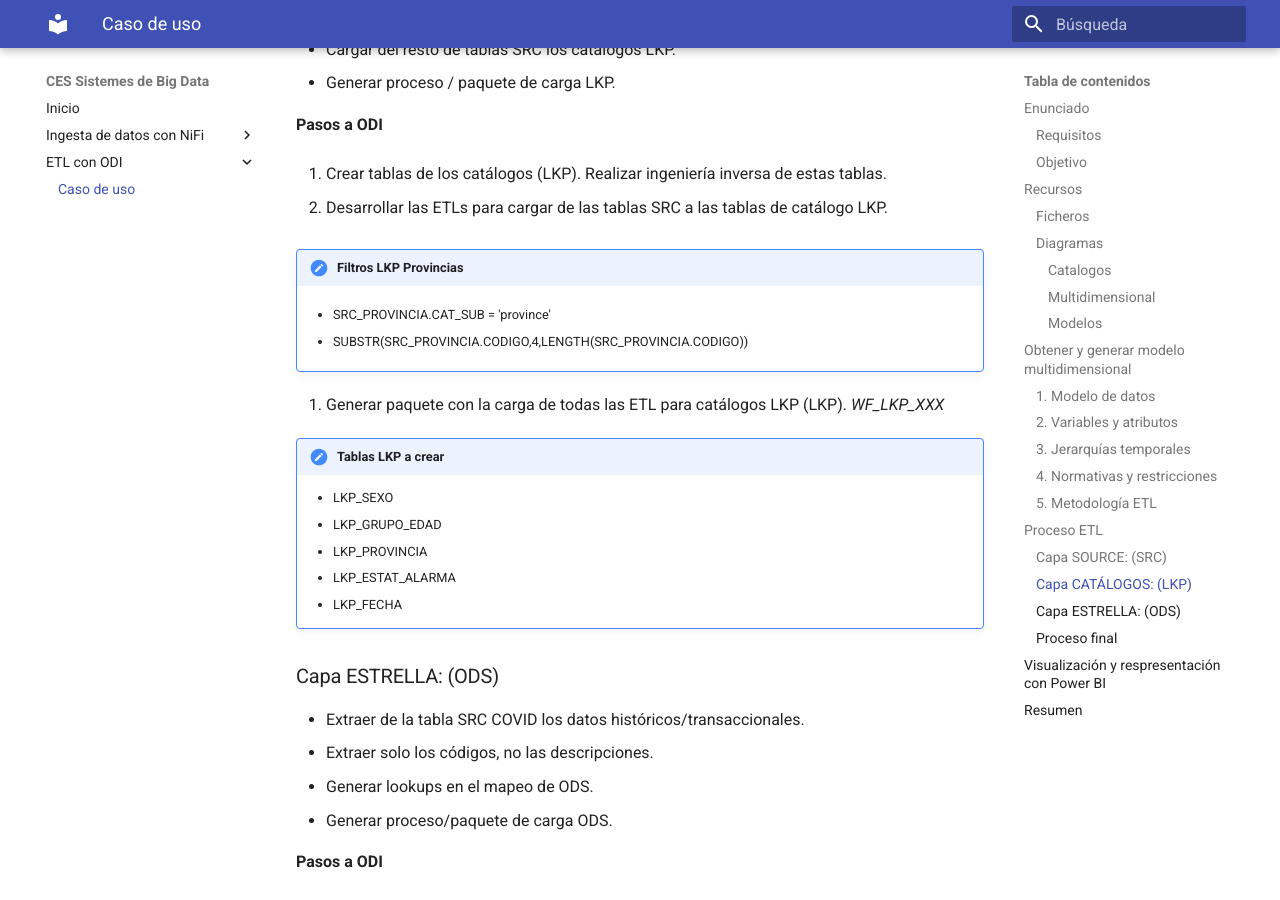
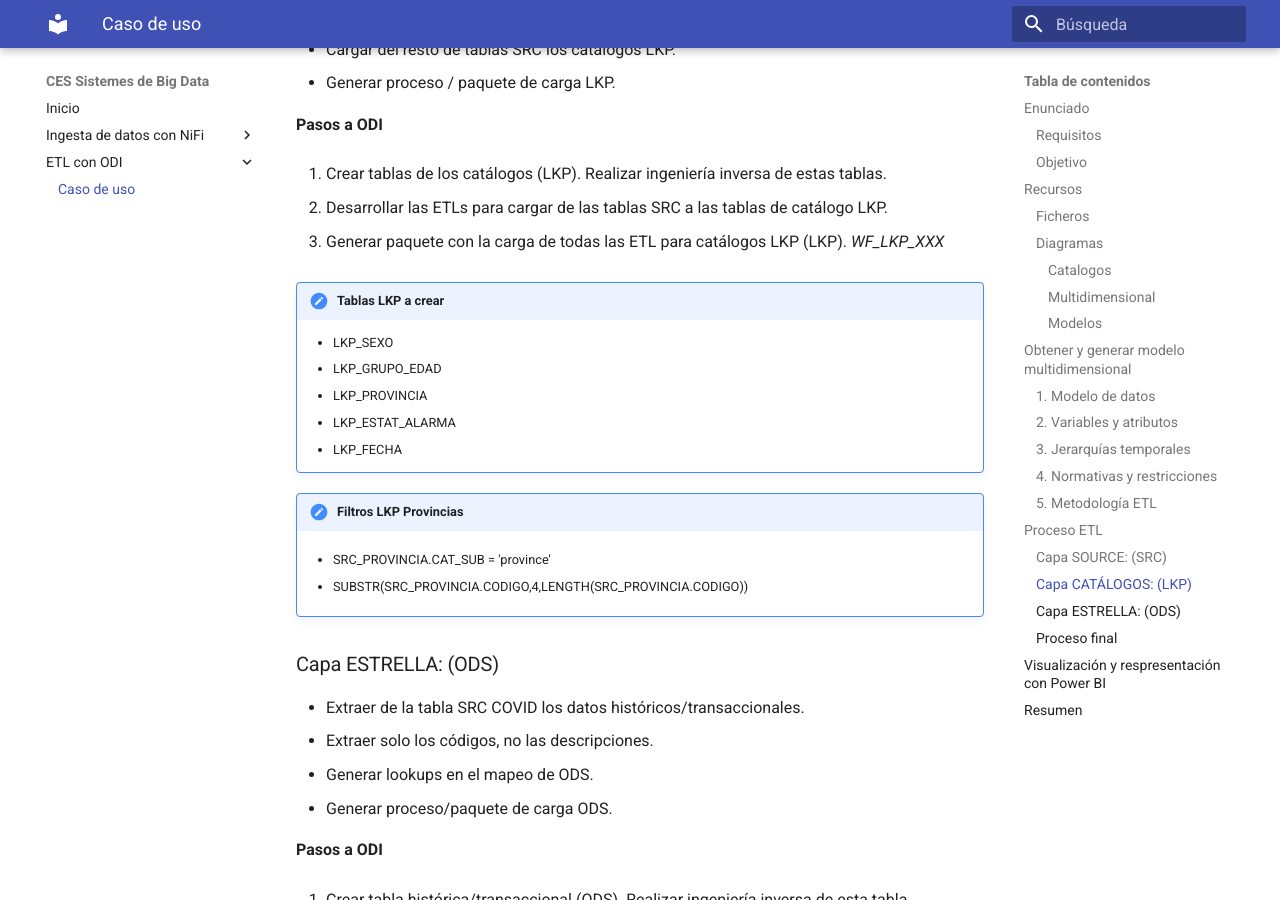
Before and after one commit to jorsodom/bigdata-sb, an MkDocs documentation site: the page built from docs/odi/odiCasoDeUso.md, in a window 1280 px wide and 900 px high, scrolled down 7448 px. Built offline with MkDocs 1.6.1 and Material for MkDocs 9.7.7, drawn with Linux system fonts in a browser that asks for light colours; some of the changed lines change nothing that is shown.

Commit message:
Update ODI Scen

```diff
--- a/docs/odi/odiCasoDeUso.md
+++ b/docs/odi/odiCasoDeUso.md
@@ -154,12 +154,6 @@ Se describe a continuación las diferentes capas del modelo multidimensional en
 
 2. Desarrollar las ETLs para cargar de las tablas SRC a las tablas de catálogo LKP.
 
-!!! note "Filtros LKP Provincias"
-
-      -     SRC_PROVINCIA.CAT_SUB = 'province'
-
-      -     SUBSTR(SRC_PROVINCIA.CODIGO,4,LENGTH(SRC_PROVINCIA.CODIGO))
-
 3. Generar paquete con la carga de todas las ETL para catálogos LKP (LKP). *WF_LKP_XXX*
 
 !!! note "Tablas LKP a crear"
@@ -170,6 +164,11 @@ Se describe a continuación las diferentes capas del modelo multidimensional en
       -     LKP_ESTAT_ALARMA
       -     LKP_FECHA
 
+!!! note "Filtros LKP Provincias"
+
+      -     SRC_PROVINCIA.CAT_SUB = 'province'
+
+      -     SUBSTR(SRC_PROVINCIA.CODIGO,4,LENGTH(SRC_PROVINCIA.CODIGO))
 ### Capa ESTRELLA: (ODS)
 - Extraer de la tabla SRC COVID los datos históricos/transaccionales.
 - Extraer solo los códigos, no las descripciones.
```
